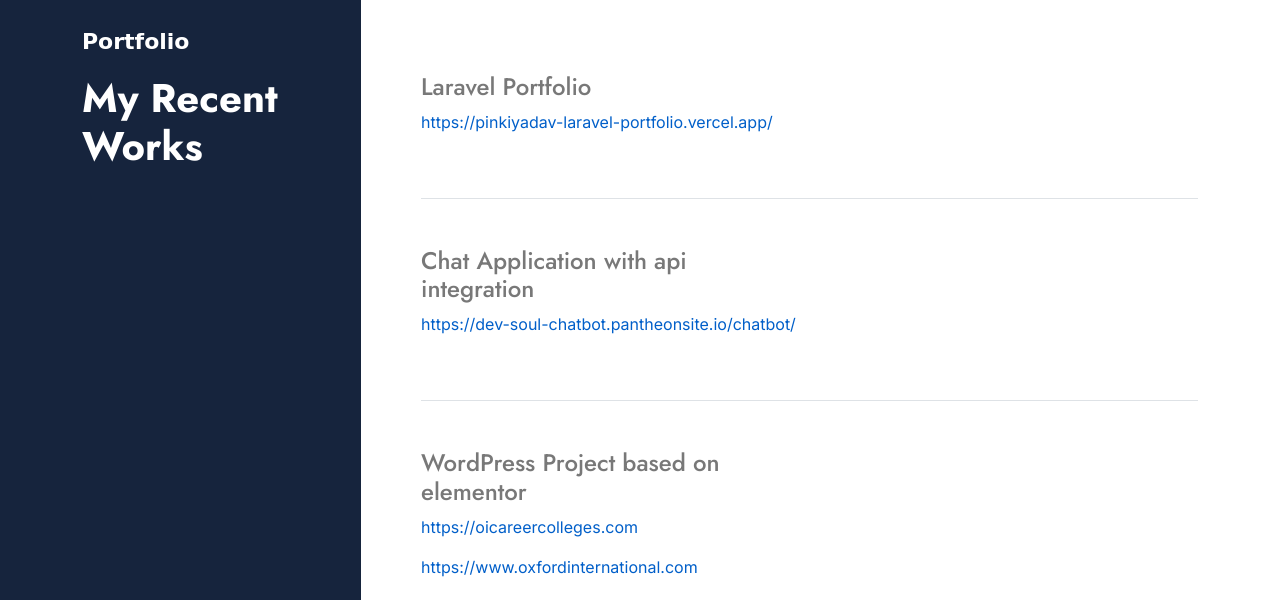
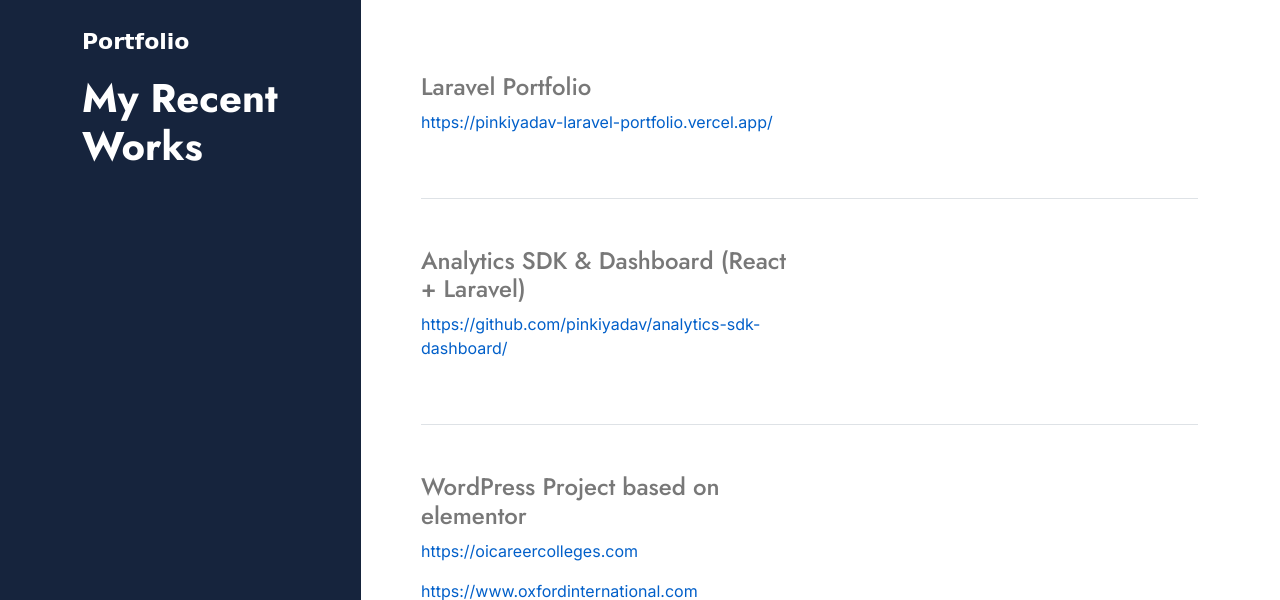
Before and after one commit to pinkiyadav/laravel-portfolio, a Laravel app: page / in a window 1280 px wide. Shown: the part 2938-3538 px from the top of the page. Run offline with Laravel 12, Linux system fonts and the light colour scheme; some libraries are stand-ins or nearby versions; some web fonts are replaced.

Commit message:
added react project

```diff
--- a/resources/views/welcome.blade.php
+++ b/resources/views/welcome.blade.php
@@ -427,9 +427,9 @@
                             <div class="portfolio-item py-5 border-bottom wow fadeInUp" data-wow-delay="0.3s">
                                 <div class="row g-4 align-items-center">
                                     <div class="col-xl-6">
-                                        <h4 class="text-body">Chat Application with api integration</h4>
+                                        <h4 class="text-body">Analytics SDK & Dashboard (React + Laravel)</h4>
                                         <!-- <h2 class="display-6 mb-0">Chat Application with api integration</h1> -->
-                                        <p><a href="https://dev-soul-chatbot.pantheonsite.io/chatbot/" target="_blank">https://dev-soul-chatbot.pantheonsite.io/chatbot/</a></p>
+                                        <p><a href="https://github.com/pinkiyadav/analytics-sdk-dashboard/" target="_blank">https://github.com/pinkiyadav/analytics-sdk-dashboard/</a></p>
                                     </div>
 
                                 </div>
```
